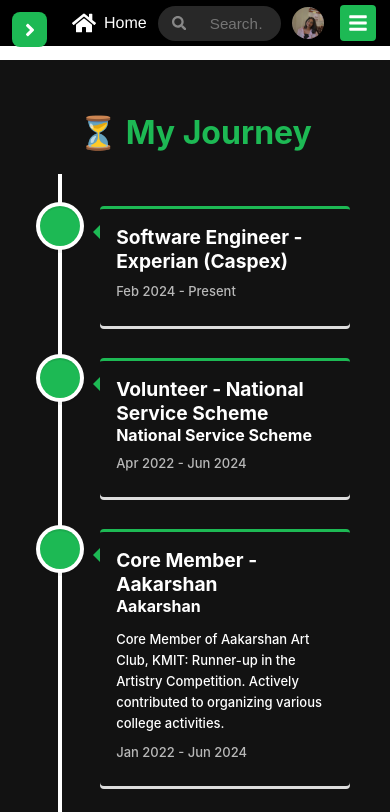
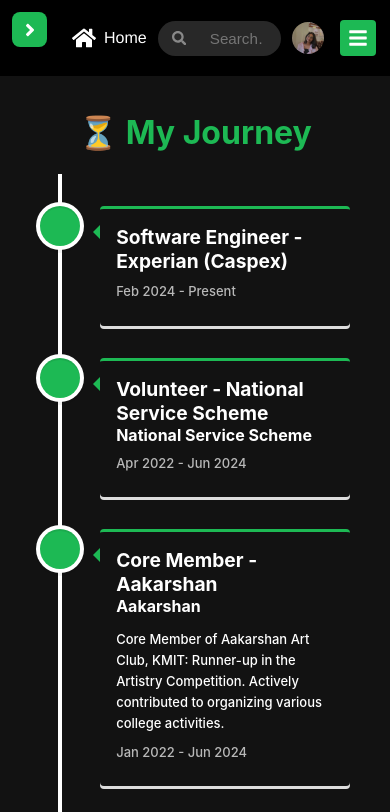
Before and after one commit to BhavanaPoosa/react-portfolio, a React (Create React App) app: page /myjourney in a window 390 px wide. Shown: the top 812 px of the page. Built offline with nearby package versions, Linux system fonts and the light colour scheme.

Commit message:
Fix padding

```diff
--- a/src/styles/Navbar.css
+++ b/src/styles/Navbar.css
@@ -224,7 +224,7 @@
     .navbar{
       position: fixed;
       top: 0; left: 0; right: 0;
-      height: 30px;
+      height: 60px;
       display: flex;
       align-items: center;
       justify-content: space-between;
```
